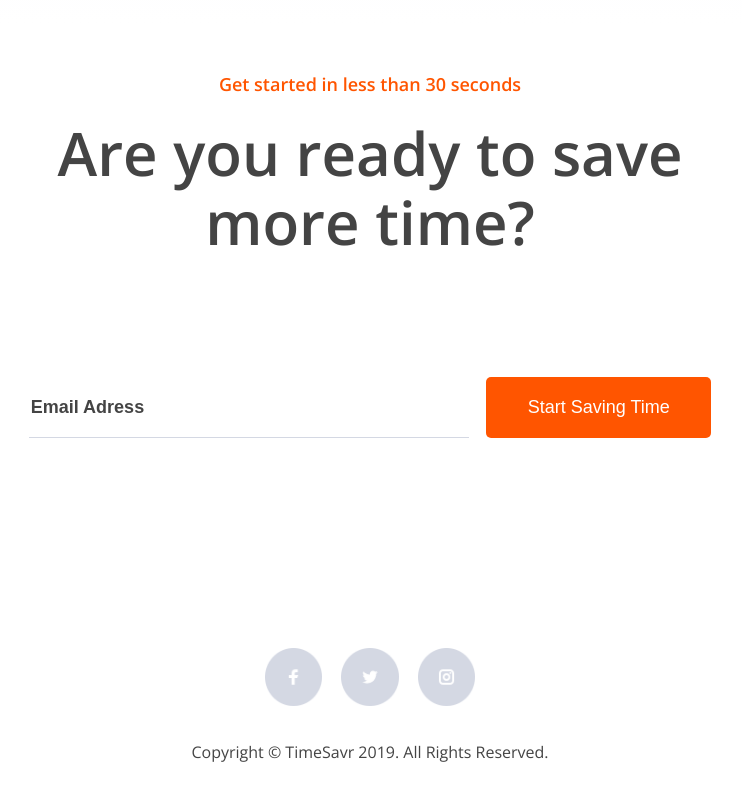
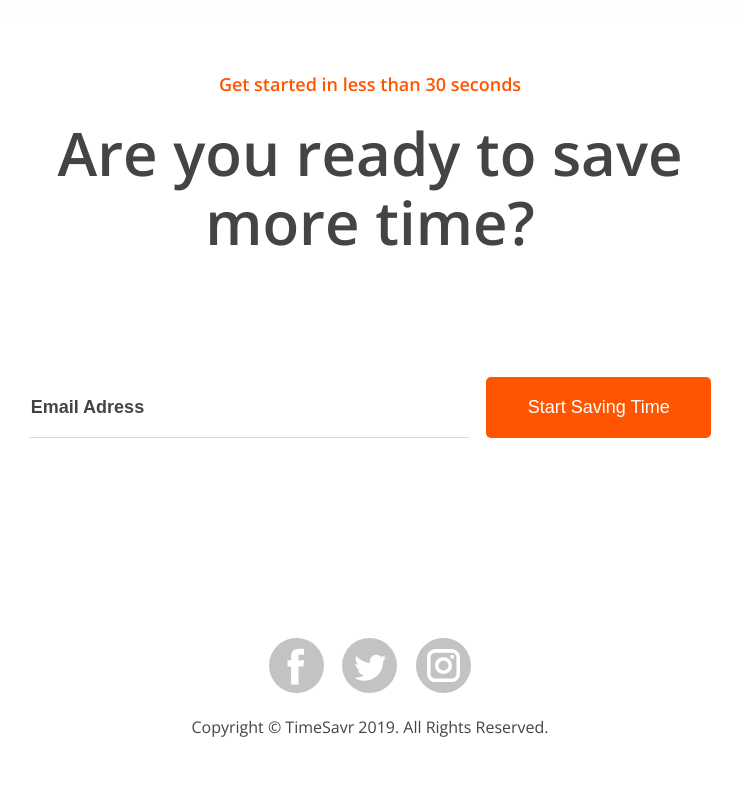
Before and after one commit to yastrebovb/landing-page, a website built with webpack: page src/index.pug in a window 1280 px wide. Shown: the part 3424-4224 px from the top of the page, without its empty margins (270-1012 px from the left). After the commit the page ends 4201 px from the top, so only its background shows below. Built offline with nearby package versions, Linux system fonts and the light colour scheme.

Commit message:
footer social links updated

```diff
--- a/src/layout.pug
+++ b/src/layout.pug
@@ -12,11 +12,8 @@ html(lang='en')
     main
       block content
     footer.footer
-      p.footer__social
-        a(href='')
-          img(src='./public/img/social/facebook.png', alt='')
-        a(href='')
-          img(src='./public/img/social/twitter.png', alt='')
-        a(href='')
-          img(src='./public/img/social/instagram.png', alt='')
+      .footer__social
+        a.footer__facebook(href='https://www.facebook.com/' target='_blank')
+        a.footer__twitter(href='#')
+        a.footer__instagram(href='#')
       p.text.footer__text Copyright © TimeSavr 2019. All Rights Reserved.
--- a/src/scss/layout/_footer.scss
+++ b/src/scss/layout/_footer.scss
@@ -6,15 +6,46 @@
 
   &__social {
     display: flex;
-    width: 23rem;
+    width: 22rem;
     justify-content: space-around;
 
     a {
       flex-basis: 25%;
+      height: 5.5rem;
+      background-size: contain;
+      background-repeat: no-repeat;
+      background-position: center;
+      transition: background-image 0.2s linear;
+    }
+  }
 
-      img {
-        max-width: 100%;
-      }
+  &__facebook {
+    background: url('../public/img/social/facebook-grey.svg');
+
+    &:hover,
+    &:active {
+      background: url('../public/img/social/facebook.svg');
+      background-size: contain;
+    }
+  }
+
+  &__twitter {
+    background: url('../public/img/social/twitter-grey.svg');
+
+    &:hover,
+    &:active {
+      background: url('../public/img/social/twitter.svg');
+      background-size: contain;
+    }
+  }
+
+  &__instagram {
+    background: url('../public/img/social/instagram-grey.svg');
+
+    &:hover,
+    &:active {
+      background: url('../public/img/social/instagram.svg');
+      background-size: contain;
     }
   }
 }
```
Also changed, not shown: src/public/img/social/facebook-grey.svg (added), src/public/img/social/facebook.png (deleted), src/public/img/social/facebook.svg (added), src/public/img/social/instagram-grey.svg (added), src/public/img/social/instagram.png (deleted), src/public/img/social/instagram.svg (added), src/public/img/social/twitter-grey.svg (added), src/public/img/social/twitter.png (deleted), src/public/img/social/twitter.svg (added).
